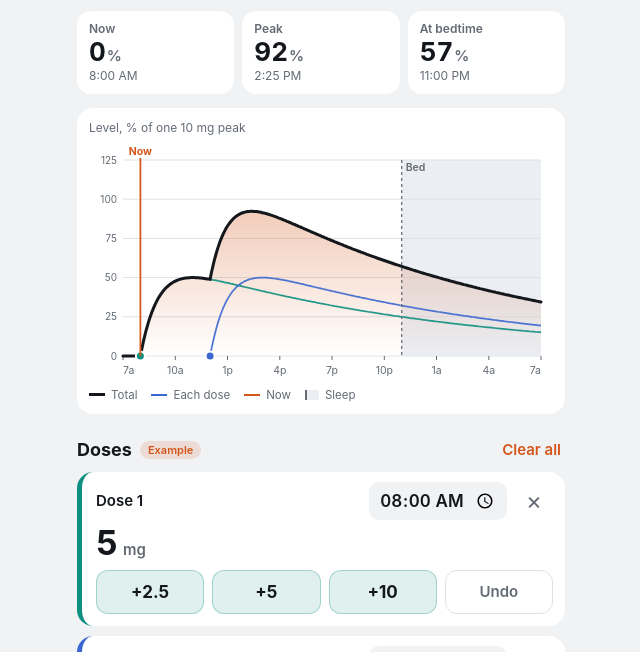
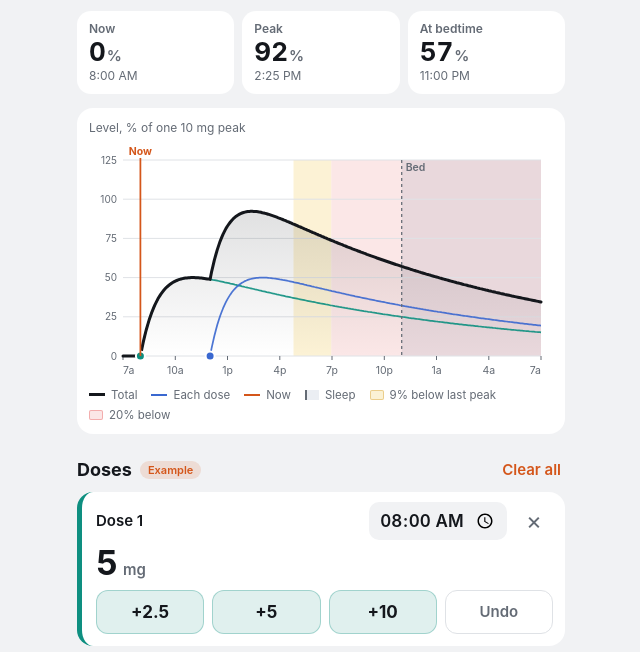
Before and after one commit to NikoHubbard/dose-curve, a plain HTML site: page index.html in a window 1280 px wide. Shown: the part 70-722 px from the top of the page, without its empty margins (319-959 px from the left). Drawn offline with Linux system fonts and the light colour scheme.

Commit message:
Add files via upload

```diff
--- a/index.html
+++ b/index.html
@@ -24,6 +24,8 @@
   --line: #dfe2e6;
   --accent: #d4561a;
   --night: rgba(64, 86, 140, 0.10);
+  --fade: rgba(234, 179, 8, 0.17);
+  --drop: rgba(220, 38, 38, 0.11);
   --d1: #0e8f80;
   --d2: #3a68d0;
   --d3: #b8407f;
@@ -43,6 +45,8 @@
     --line: #2b3038;
     --accent: #ff8644;
     --night: rgba(130, 150, 225, 0.13);
+    --fade: rgba(250, 204, 21, 0.16);
+    --drop: rgba(248, 113, 113, 0.14);
     --d1: #2fc6b0;
     --d2: #7199ff;
     --d3: #f06dae;
@@ -60,6 +64,8 @@
   --line: #2b3038;
   --accent: #ff8644;
   --night: rgba(130, 150, 225, 0.13);
+  --fade: rgba(250, 204, 21, 0.16);
+  --drop: rgba(248, 113, 113, 0.14);
   --d1: #2fc6b0;
   --d2: #7199ff;
   --d3: #f06dae;
@@ -137,6 +143,8 @@ button { cursor: pointer; touch-action: manipulation; }
   min-height: 18px;
 }
 .readout {
+  margin-left: auto;
+  white-space: nowrap;
   font-family: var(--font-num);
   font-size: 14px;
   font-weight: 700;
@@ -152,6 +160,9 @@ button { cursor: pointer; touch-action: manipulation; }
 .legend i.each { border-top: 2px solid var(--d2); }
 .legend i.now { border-top: 2px solid var(--accent); }
 .legend i.bed { width: 14px; height: 10px; border: 0; background: var(--night); border-left: 2px dashed var(--muted); }
+.legend i.fade, .legend i.drop { width: 14px; height: 10px; border: 0; border-radius: 2px; }
+.legend i.fade { background: var(--fade); box-shadow: inset 0 0 0 1px rgba(202, 138, 4, 0.35); }
+.legend i.drop { background: var(--drop); box-shadow: inset 0 0 0 1px rgba(220, 38, 38, 0.3); }
 
 .section-head { display: flex; align-items: center; gap: 8px; min-height: 44px; }
 .section-head h2 { margin: 0; font-size: 18px; font-weight: 650; }
@@ -277,7 +288,7 @@ button { cursor: pointer; touch-action: manipulation; }
 
   <section class="card" aria-label="Chart">
     <div class="chart-head">
-      <span>Level, % of one 10 mg peak</span>
+      <span id="cap">Level, % of one 10 mg peak</span>
       <span class="readout" id="readout" aria-live="polite"></span>
     </div>
     <div class="chart" id="chart"></div>
@@ -286,6 +297,8 @@ button { cursor: pointer; touch-action: manipulation; }
       <span><i class="each"></i>Each dose</span>
       <span><i class="now"></i>Now</span>
       <span><i class="bed"></i>Sleep</span>
+      <span><i class="fade"></i>9% below last peak</span>
+      <span><i class="drop"></i>20% below</span>
     </div>
   </section>
 
@@ -329,6 +342,10 @@ button { cursor: pointer; touch-action: manipulation; }
   let PEAK1 = 0;
   for (let h = 0; h <= 12; h += 0.01) PEAK1 = Math.max(PEAK1, shape(h));
   const PCT_PER_MG = 100 / (10 * PEAK1); // 100 = peak of a single 10 mg dose
+
+  // Shading thresholds, measured from the most recent peak of the total curve
+  const FADE = 0.09;  // yellow: 9% or more below it
+  const DROP = 0.20;  // red: 20% or more below it
 
   const DAY = 1440, STEP = 5;
   const COLORS = ['--d1', '--d2', '--d3', '--d4', '--d5', '--d6'];
@@ -412,6 +429,20 @@ button { cursor: pointer; touch-action: manipulation; }
     return { total, each };
   }
 
+  // For each sample: how far below the most recent local peak the total is (0.12 = 12% below).
+  // null until the first peak. A new peak replaces the old one as the reference.
+  function offPeak(total) {
+    const out = new Array(total.length).fill(null);
+    let ref = null;
+    for (let i = 1; i < total.length; i++) {
+      const prev = total[i - 1], cur = total[i];
+      const next = i + 1 < total.length ? total[i + 1] : cur;
+      if (cur > prev && cur >= next && cur > 0.05) ref = cur;
+      if (ref) out[i] = Math.max(0, 1 - cur / ref);
+    }
+    return out;
+  }
+
   /* ---------- Chart ---------- */
   let geom = null;
 
@@ -427,19 +458,31 @@ button { cursor: pointer; touch-action: manipulation; }
     const yMax = Math.max(125, Math.ceil((maxT * 1.08) / step) * step);
     const x = m => pad.l + (m / DAY) * iw;
     const y = v => pad.t + ih - (v / yMax) * ih;
-    geom = { W, H, pad, iw, ih, x, y, yMax };
+    const off = offPeak(s.total);
+    geom = { W, H, pad, iw, ih, x, y, yMax, off };
 
     const path = vals => vals.map((v, i) => (i ? 'L' : 'M') + x(i * STEP).toFixed(1) + ' ' + y(v).toFixed(1)).join('');
     let svg = `<svg viewBox="0 0 ${W} ${H}" xmlns="http://www.w3.org/2000/svg" id="svg">`;
     svg += `<defs><linearGradient id="fill" x1="0" y1="0" x2="0" y2="1">
-      <stop offset="0" style="stop-color:var(--accent);stop-opacity:.30"/>
-      <stop offset="1" style="stop-color:var(--accent);stop-opacity:0"/></linearGradient></defs>`;
+      <stop offset="0" style="stop-color:var(--ink);stop-opacity:.13"/>
+      <stop offset="1" style="stop-color:var(--ink);stop-opacity:0"/></linearGradient></defs>`;
 
     // Sleep band: bedtime to wake
     const bedPos = posOf(state.bed), wakePos = posOf(state.wake);
     const band = (a, b) => (b > a ? `<rect x="${x(a).toFixed(1)}" y="${pad.t}" width="${(x(b) - x(a)).toFixed(1)}" height="${ih}" style="fill:var(--night)"/>` : '');
     if (bedPos > wakePos) svg += band(bedPos, DAY) + band(0, wakePos);
     else svg += band(bedPos, wakePos);
+
+    // Yellow / red shading by distance below the most recent peak
+    const kinds = off.map(o => (o === null ? null : o >= DROP ? 'drop' : o >= FADE ? 'fade' : null));
+    for (let i = 0; i < kinds.length;) {
+      if (!kinds[i]) { i++; continue; }
+      let j = i;
+      while (j + 1 < kinds.length && kinds[j + 1] === kinds[i]) j++;
+      const a = Math.max(0, (i - 0.5) * STEP), b = Math.min(DAY, (j + 0.5) * STEP);
+      svg += `<rect x="${x(a).toFixed(1)}" y="${pad.t}" width="${(x(b) - x(a)).toFixed(1)}" height="${ih}" style="fill:var(--${kinds[i]})"/>`;
+      i = j + 1;
+    }
 
     // Y grid
     for (let v = 0; v <= yMax; v += step) {
@@ -527,7 +570,11 @@ button { cursor: pointer; touch-action: manipulation; }
       $('#scrubLine').setAttribute('x2', sx);
       $('#scrubDot').setAttribute('cx', sx);
       $('#scrubDot').setAttribute('cy', geom.y(v).toFixed(1));
-      $('#readout').textContent = fmtClock(windowStart() + m) + ' · ' + Math.round(v) + '%';
+      const o = geom.off[Math.round(m / STEP)];
+      let txt = fmtClock(windowStart() + m) + ' · ' + Math.round(v) + '%';
+      if (o !== null && o !== undefined && Math.round(o * 100) >= 1) txt += ' · −' + Math.round(o * 100) + '% from peak';
+      $('#readout').textContent = txt;
+      $('#cap').style.display = 'none';
       clearTimeout(hideTimer);
     };
     const hide = () => {
@@ -536,6 +583,7 @@ button { cursor: pointer; touch-action: manipulation; }
         const g = $('#scrub');
         if (g) g.style.display = 'none';
         $('#readout').textContent = '';
+        $('#cap').style.display = '';
       }, 1800);
     };
     svg.addEventListener('pointerdown', ev => { show(ev); });
--- a/sw.js
+++ b/sw.js
@@ -1,5 +1,5 @@
 // Offline cache for Dose Curve. Bump VERSION after changing any file so phones pick up the update.
-const VERSION = 'dose-curve-v1';
+const VERSION = 'dose-curve-v2';
 const FILES = [
   './',
   './index.html',
```
